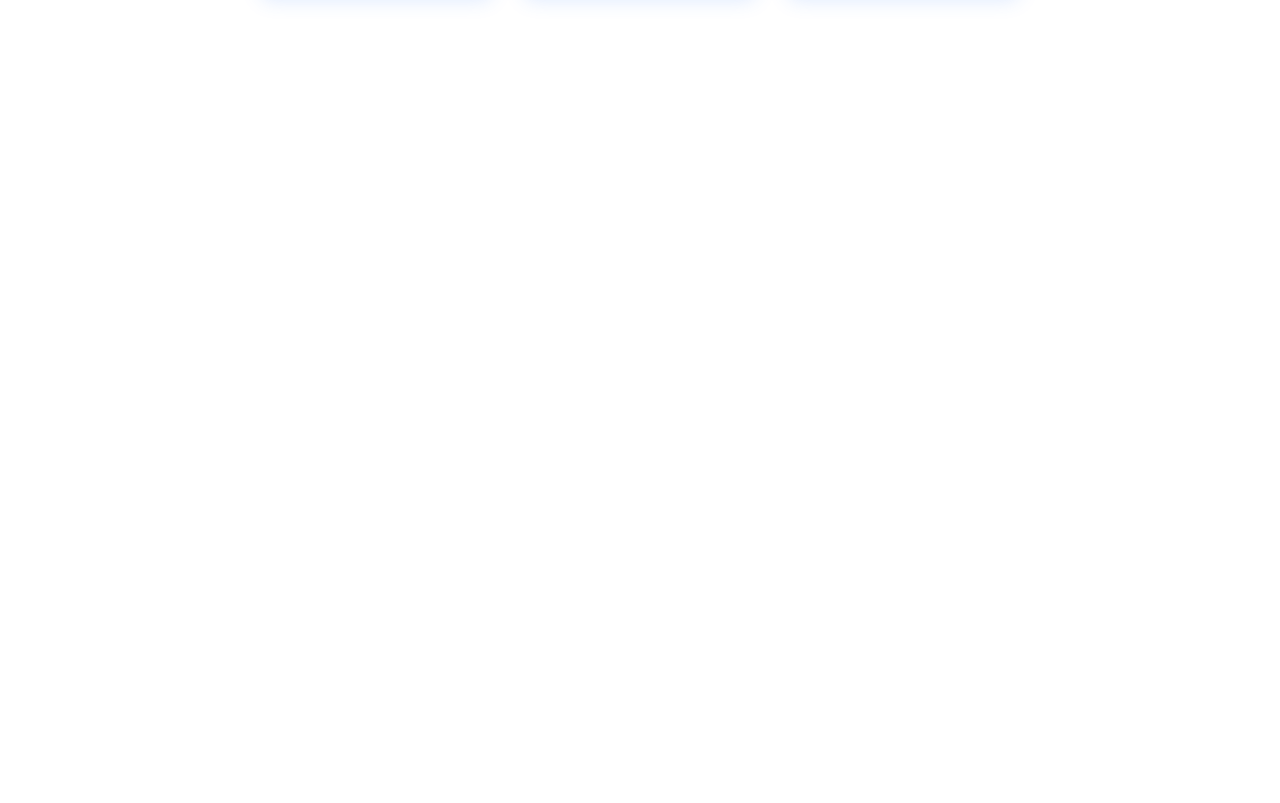
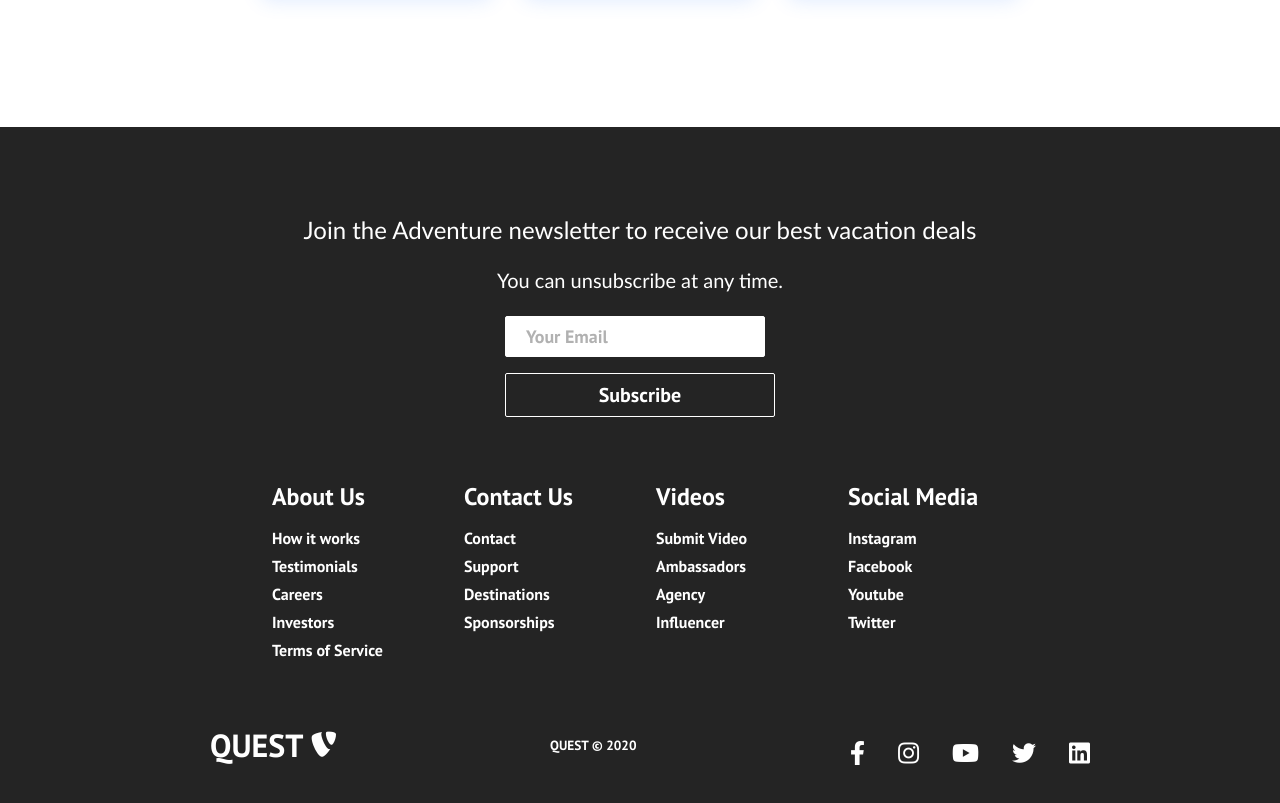
Before and after one commit to JayTG/my-app, a React (Create React App) app: page / in a window 1280 px wide. Shown: the part 1660-2463 px from the top of the page. Before the commit the page ends 1787 px from the top, so only its background shows below. Built offline with nearby package versions, Linux system fonts and the light colour scheme.

Commit message:
footer added
The footer section on the home page has been added including a subscribe button, text input and link sections

```diff
--- a/src/App.css
+++ b/src/App.css
@@ -27,7 +27,7 @@
 }
 
 .products {
-  /* background-image: url("./images/img-1.jpg"); */
+  /* background: url("/images/img-home.jpg"); */
   background-color: rgb(255, 0, 0);
   background-position: center;
   background-size: fill;
--- a/src/components/CardItem.js
+++ b/src/components/CardItem.js
@@ -9,7 +9,7 @@
           <figure className='cards__item__pic-wrap' data-category={props.label}>
             <img
               className='cards__item__img'
-              alt='Travel '
+              alt='Travel'
               src={props.src}
             />
           </figure>
--- /dev/null
+++ b/src/components/Footer.css
@@ -0,0 +1,163 @@
+.footer-container {
+    background-color: #242424;
+    padding: 4rem 0 2rem 0;
+    display: flex;
+    flex-direction: column;
+    justify-content: center;
+    align-items: center;
+  }
+
+  .footer-subscription {
+    display: flex;
+    flex-direction: column;
+    justify-content: center;
+    align-items: center;
+    text-align: center;
+
+    margin-bottom: 24px;
+    padding: 24px;
+    color: #fff;
+  }
+
+  .footer-subscription > p {
+    font-family: 'Trebuchet MS', 'Lucida Sans Unicode', 'Lucida Grande',
+      'Lucida Sans', Arial, sans-serif;
+  }
+
+  .footer-subscription-heading {
+    margin-bottom: 24px;
+    font-size: 24px;
+  }
+
+  .footer-subscription-text {
+    margin-bottom: 24px;
+    font-size: 20px;
+  }
+
+  .footer-input {
+    padding: 8px 20px;
+    border-radius: 2px;
+    margin-right: 10px;
+    outline: none;
+    border: none;
+    font-size: 18px;
+    margin-bottom: 16px;
+    border: 1px solid #fff;
+  }
+
+  .footer-links {
+    width: 100%;
+    max-width: 1000px;
+    display: flex;
+    justify-content: center;
+  }
+
+  .footer-link-wrapper {
+    display: flex;
+  }
+
+  .footer-link-items {
+    display: flex;
+    flex-direction: column;
+    align-items: flex-start;
+    margin: 16px;
+    text-align: left;
+    width: 160px;
+    box-sizing: border-box;
+  }
+
+  .footer-link-items h2 {
+    margin-bottom: 16px;
+  }
+
+  .footer-link-items > h2 {
+    color: #fff;
+  }
+
+  .footer-link-items a {
+    color: #fff;
+    text-decoration: none;
+    margin-bottom: 0.5rem;
+  }
+
+  .footer-link-items a:hover {
+    color: #e9e9e9;
+    transition: 0.3s ease-out;
+  }
+
+  .footer-email-form h2 {
+    margin-bottom: 2rem;
+  }
+
+  .footer-input::placeholder {
+    color: #b1b1b1;
+  }
+
+  /* Social Icons */
+  .social-icon-link {
+    color: #fff;
+    font-size: 24px;
+  }
+
+  .social-media {
+    max-width: 1000px;
+    width: 100%;
+  }
+
+  .social-media-wrap {
+    display: flex;
+    justify-content: space-between;
+    align-items: center;
+    width: 90%;
+    max-width: 1000px;
+    margin: 40px auto 0 auto;
+  }
+
+  .social-icons {
+    display: flex;
+    justify-content: space-between;
+    align-items: center;
+    width: 240px;
+  }
+
+  .social-logo {
+    color: #fff;
+    justify-self: start;
+    margin-left: 20px;
+    cursor: pointer;
+    text-decoration: none;
+    font-size: 2rem;
+    display: flex;
+    align-items: center;
+    margin-bottom: 16px;
+  }
+
+  .website-rights {
+    color: #fff;
+    margin-bottom: 16px;
+  }
+
+  @media screen and (max-width: 820px) {
+    .footer-links {
+      padding-top: 2rem;
+    }
+
+    .footer-input {
+      width: 100%;
+    }
+
+    .btn {
+      width: 100%;
+    }
+
+    .footer-link-wrapper {
+      flex-direction: column;
+    }
+
+    .social-media-wrap {
+      flex-direction: column;
+    }
+  }
+
+  @media screen and (max-width: 768px) {
+  }
--- /dev/null
+++ b/src/components/Footer.js
@@ -0,0 +1,123 @@
+import React from 'react'
+import { Button } from './Button'
+import './Footer.css';
+import { Link } from 'react-router-dom';
+
+function footer() {
+    return (
+        <div className='footer-container'>
+            {/*Subscription section*/}
+            <section className="footer-subscription">
+                <p className='footer-subscription-heading'>
+                    Join the Adventure newsletter to receive our best vacation deals
+                </p>
+                <p className='footer-subscription-text'>
+                    You can unsubscribe at any time.
+                </p>
+                <div className="input-areas">
+                    <form>
+                         {/*Type in details*/}
+                        <input
+                            className='footer-input'
+                            name='email'
+                            type='email'
+                            placeholder='Your Email'
+                        />
+                         {/*Subscribe button*/}
+                        <Button buttonStyle='btn--outline'>Subscribe</Button>
+                    </form>
+                </div>
+            </section>
+            <div class='footer-links'>
+            <div className='footer-link-wrapper'>
+                <div class='footer-link-items'>
+                    <h2>About Us</h2>
+                    <Link to='/sign-up'>How it works</Link>
+                    <Link to='/'>Testimonials</Link>
+                    <Link to='/'>Careers</Link>
+                    <Link to='/'>Investors</Link>
+                    <Link to='/'>Terms of Service</Link>
+                </div>
+                <div class='footer-link-items'>
+                    <h2>Contact Us</h2>
+                    <Link to='/'>Contact</Link>
+                    <Link to='/'>Support</Link>
+                    <Link to='/'>Destinations</Link>
+                    <Link to='/'>Sponsorships</Link>
+                </div>
+            </div>
+            <div className='footer-link-wrapper'>
+                <div class='footer-link-items'>
+                    <h2>Videos</h2>
+                    <Link to='/'>Submit Video</Link>
+                    <Link to='/'>Ambassadors</Link>
+                    <Link to='/'>Agency</Link>
+                    <Link to='/'>Influencer</Link>
+                </div>
+                <div class='footer-link-items'>
+                    <h2>Social Media</h2>
+                    <Link to='/'>Instagram</Link>
+                    <Link to='/'>Facebook</Link>
+                    <Link to='/'>Youtube</Link>
+                    <Link to='/'>Twitter</Link>
+                </div>
+            </div>
+            </div>
+            <section class='social-media'>
+                <div class='social-media-wrap'>
+                    <div class='footer-logo'>
+                        <Link to='/' className='social-logo'>
+                            QUEST
+                            <i class='fab fa-typo3' />
+                        </Link>
+                    </div>
+                    <small class='website-rights'>QUEST © 2020</small>
+                    <div class='social-icons'>
+                        <Link
+                            class='social-icon-link facebook'
+                            to='/'
+                            target='_blank'
+                            aria-label='Facebook'
+                        >
+                        <i class='fab fa-facebook-f' />
+                        </Link>
+                        <Link
+                            class='social-icon-link instagram'
+                            to='/'
+                            target='_blank'
+                            aria-label='Instagram'
+                        >
+                        <i class='fab fa-instagram' />
+                        </Link>
+                        <Link
+                            class='social-icon-link youtube'
+                            to='/'
+                            target='_blank'
+                            aria-label='Youtube'
+                        >
+                        <i class='fab fa-youtube' />
+                        </Link>
+                        <Link
+                            class='social-icon-link twitter'
+                            to='/'
+                            target='_blank'
+                            aria-label='Twitter'
+                        >
+                        <i class='fab fa-twitter' />
+                        </Link>
+                        <Link
+                            class='social-icon-link twitter'
+                            to='/'
+                            target='_blank'
+                            aria-label='LinkedIn'
+                        >
+                        <i class='fab fa-linkedin' />
+                        </Link>
+                    </div>
+                </div>
+            </section>
+        </div>
+    )
+}
+
+export default footer
--- a/src/components/pages/Home.js
+++ b/src/components/pages/Home.js
@@ -2,12 +2,14 @@
 import '../../App.css';
 import HeroSection from '../HeroSection';
 import Cards from '../Cards';
+import Footer from '../Footer';
 
 function Home() {
     return (
         <>
             <HeroSection />
             <Cards />
+            <Footer />
         </>
     )
 }
```
